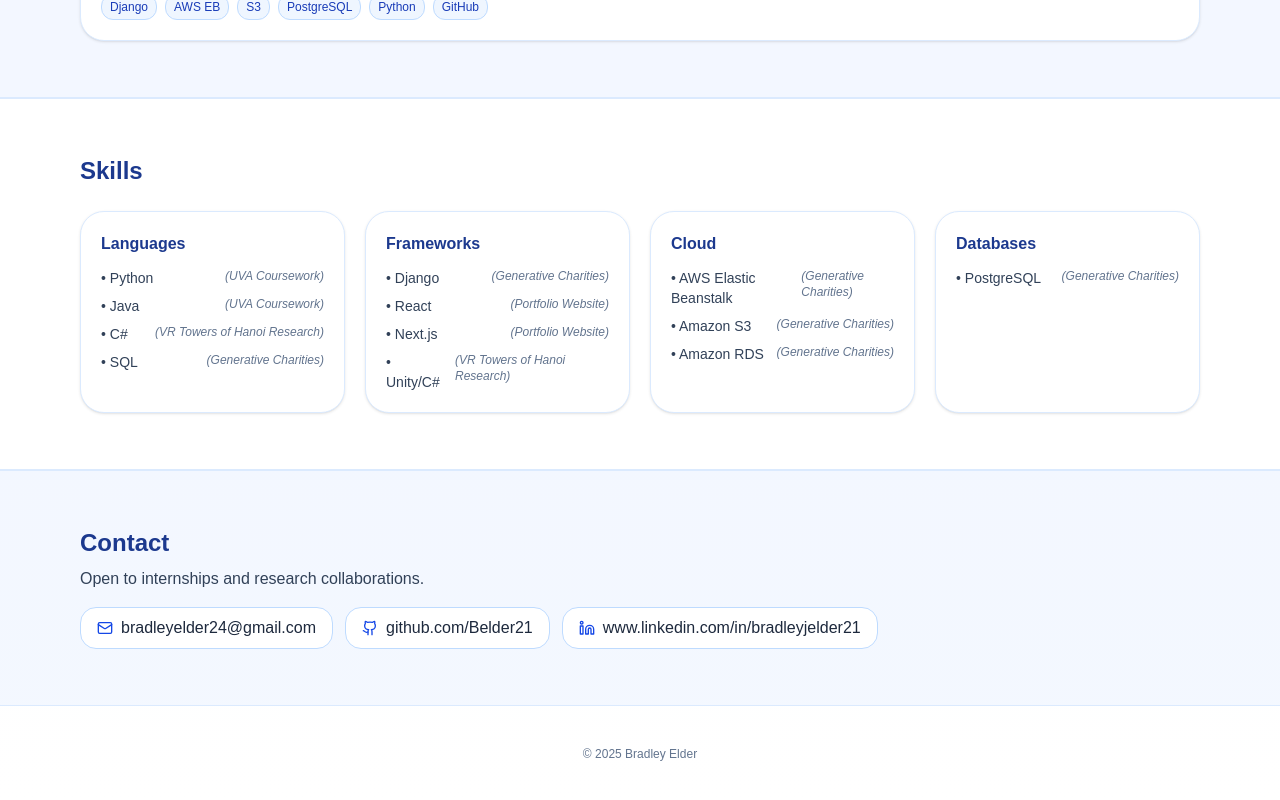
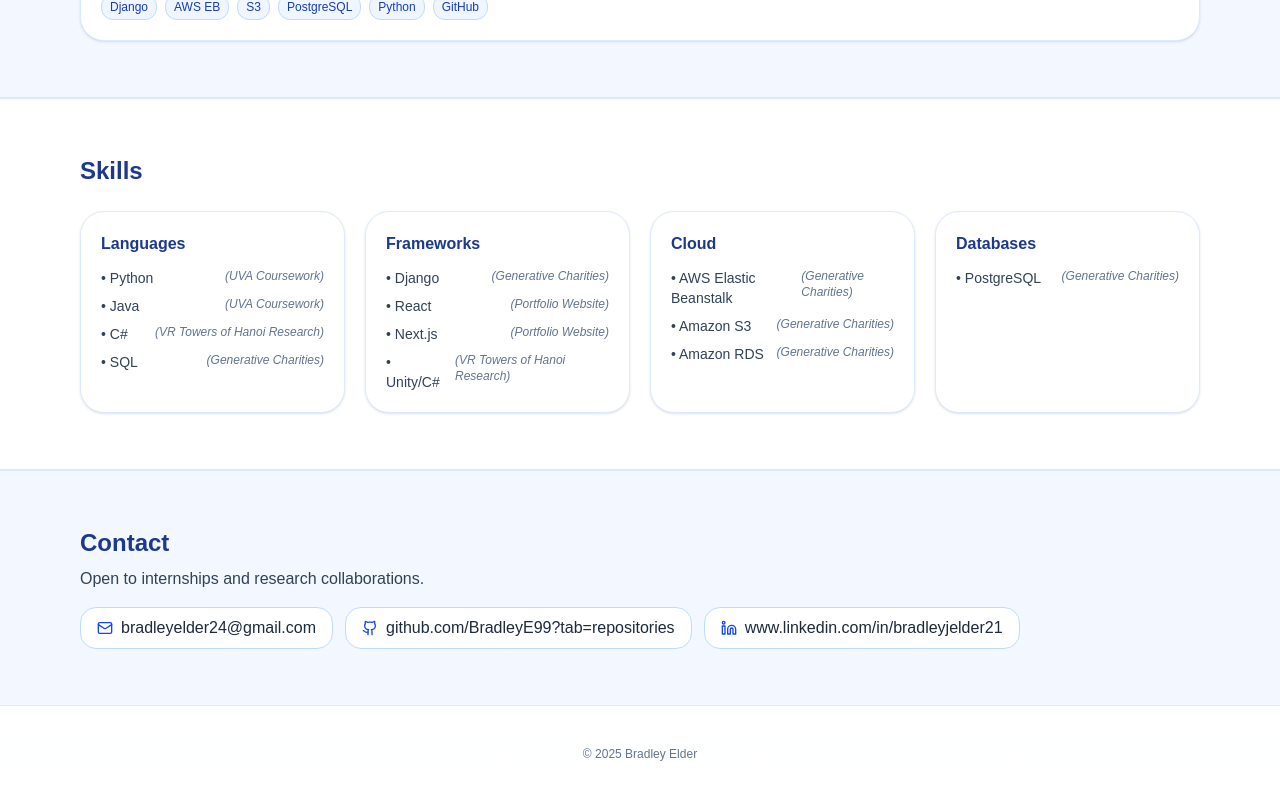
Before and after one commit to BradleyE99/Bradley-s-Portfolio, a Next.js app: page / in a window 1280 px wide. Shown: the part 2634-3434 px from the top of the page. Built offline with nearby package versions, Linux system fonts and the light colour scheme.

Commit message:
Fix github link

```diff
--- a/app/page.js
+++ b/app/page.js
@@ -61,7 +61,7 @@ const PROFILE = {
   role: "Systems Engineering & Computer Science Major @ UVA",
   headshot: "/headshot.jpg",
   email: "bradleyelder24@gmail.com",
-  github: "https://github.com/Belder21",
+  github: "https://github.com/BradleyE99?tab=repositories",
   linkedin: "https://www.linkedin.com/in/bradleyjelder21",
   resume: "/Resume_Elder_Bradley_v12.pdf",
   aboutIntro:
```
